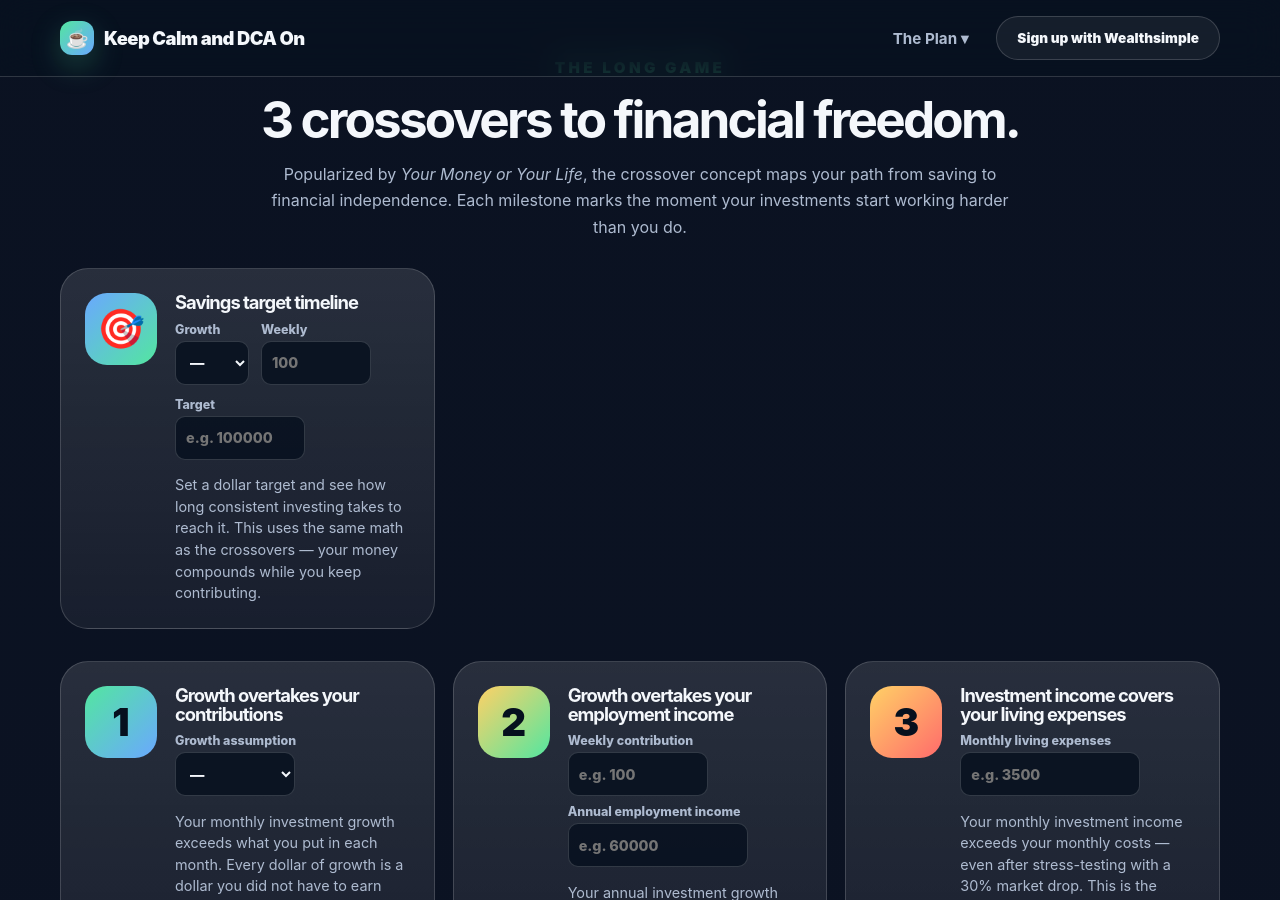
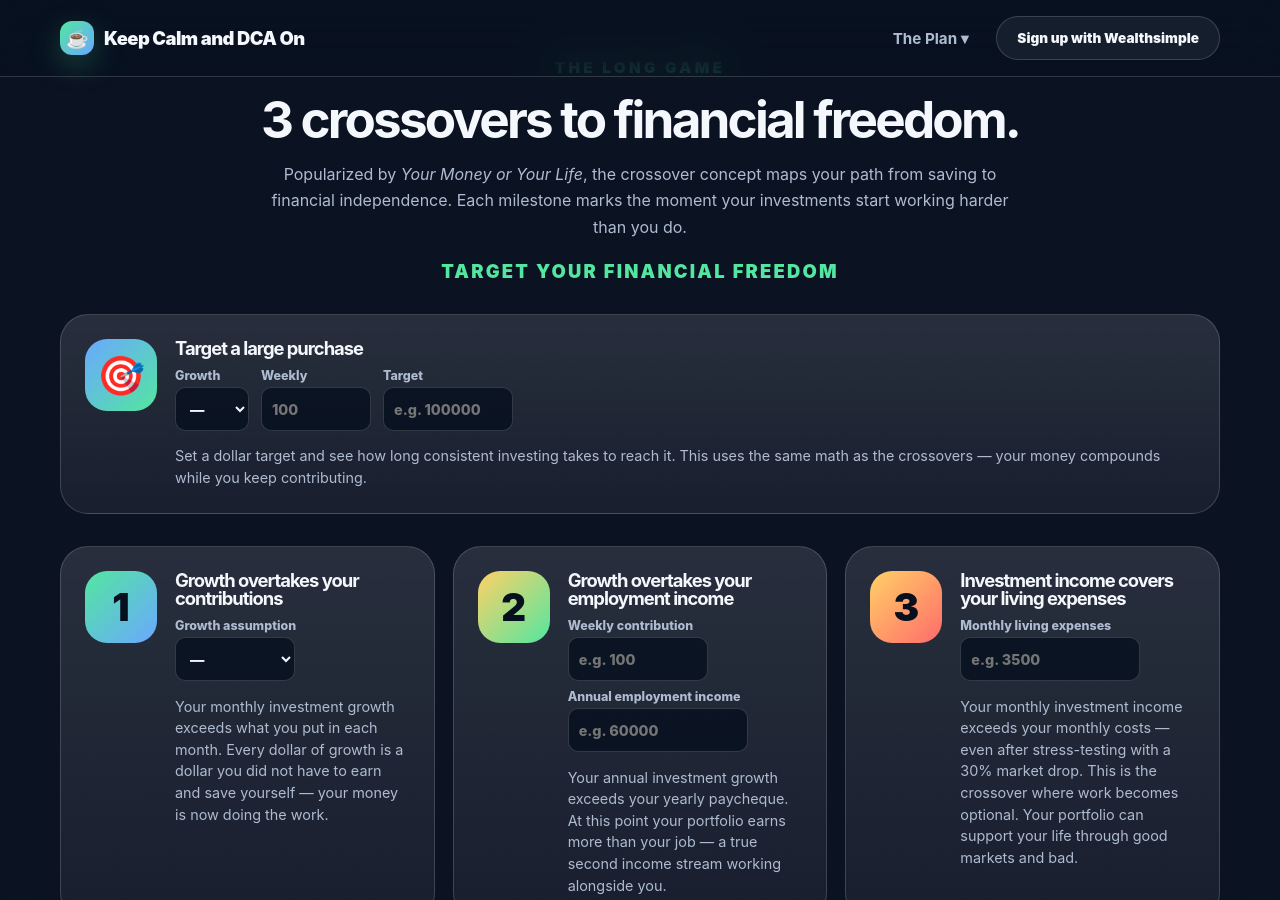
Before and after one commit to thestamp/dcathedip, a Jekyll site: the page built from index.html, in a window 1280 px wide and 900 px high, scrolled down 4996 px. Built offline with Jekyll 4.4.1, drawn with Linux system fonts in a browser that asks for light colours.

Commit message:
Target calc spans full width; rename to 'Target a large purchase'
- Target calculator grid changed from 3-col to 1fr so the card spans
- Title changed from 'Savings target timeline' to 'Target a large purchase'
- Added 'Target your financial freedom' subtitle under crossover heading

```diff
--- a/index.html
+++ b/index.html
@@ -216,14 +216,15 @@ description: "A complete plan for Canadian ETF investors: tackle high-interest d
           <p class="eyebrow">The long game</p>
           <h2>3 crossovers to financial freedom.</h2>
           <p>Popularized by <em>Your Money or Your Life</em>, the crossover concept maps your path from saving to financial independence. Each milestone marks the moment your investments start working harder than you do.</p>
+          <p class="eyebrow" style="font-size:1.15rem; letter-spacing:0.12em; margin-top:4px;">Target your financial freedom</p>
         </div>
 
         <!-- Target savings calculator -->
-        <div class="crossover-grid" id="targetCalcGrid" style="margin-bottom:32px; grid-template-columns: 1fr 1fr 1fr;">
+        <div class="crossover-grid" style="margin-bottom:32px; grid-template-columns: 1fr;">
           <article class="crossover-card" id="targetCard">
             <div class="crossover-num" style="background:linear-gradient(135deg, var(--blue), var(--green));">🎯</div>
             <div>
-              <h3>Savings target timeline</h3>
+              <h3>Target a large purchase</h3>
               <div id="targetCalcContent"></div>
               <p>Set a dollar target and see how long consistent investing takes to reach it. This uses the same math as the crossovers — your money compounds while you keep contributing.</p>
             </div>
```
